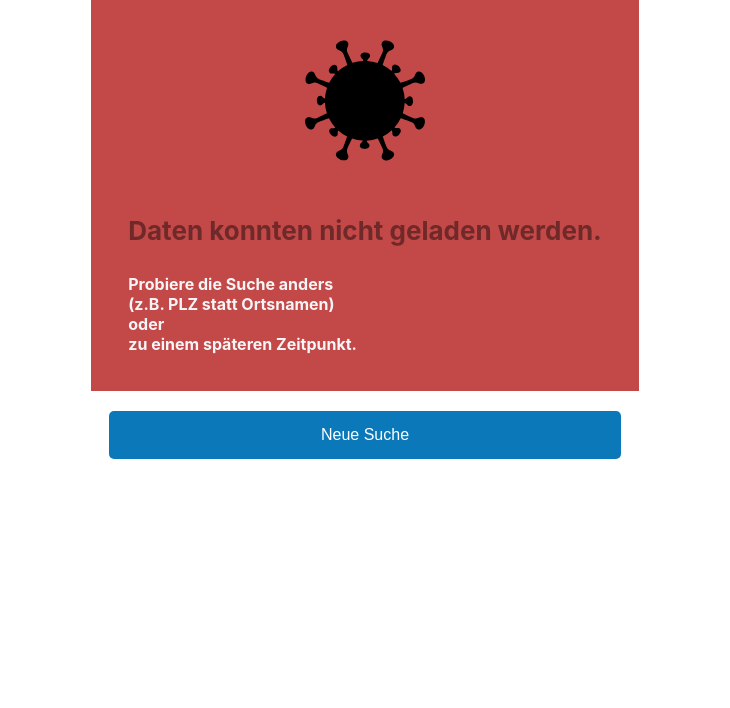
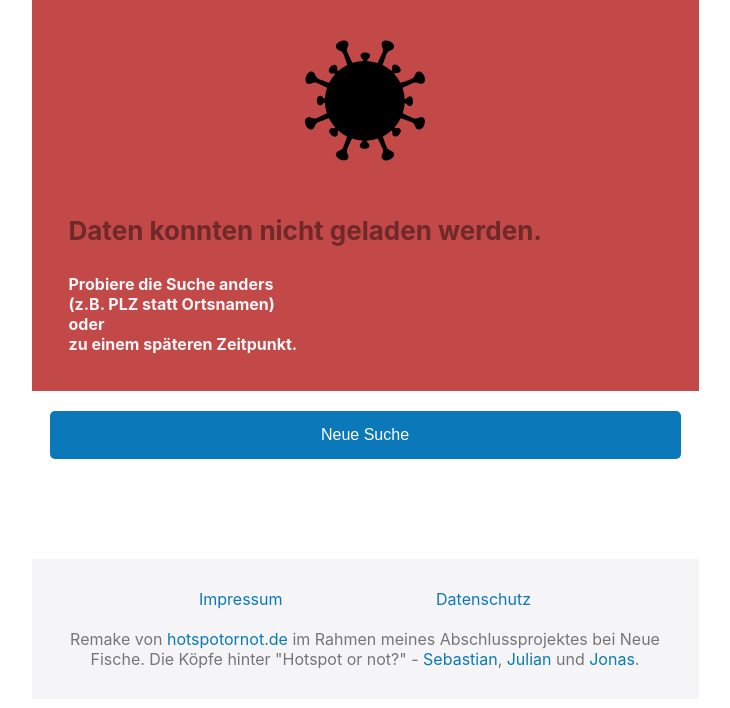
Before and after one commit to JulianBlohm/capstone-project, a React (Create React App) app: page /error in a window 1280 px wide. Shown: the top 708 px of the page, without its empty margins (275-1005 px from the left). Built offline with nearby package versions, Linux system fonts and the light colour scheme.

Commit message:
Integrate footer in app and fix error page

```diff
--- a/src/App.js
+++ b/src/App.js
@@ -9,6 +9,8 @@ import ErrorPage from './ErrorPage'
 import LoadingPage from './LoadingPage'
 import ImpressumPage from './ImpressumPage'
 import DatenschutzPage from './DatenschutzPage'
+import Footer from './components/Footer'
+
 
 function App() {
     const history = useHistory()
@@ -123,6 +125,7 @@ function App() {
                     <DatenschutzPage/>
                 </Route>
             </Switch>
+            <Footer/>
         </AppWrapper>
     )
 }
--- a/src/DatenschutzPage.js
+++ b/src/DatenschutzPage.js
@@ -1,6 +1,5 @@
 import { useEffect } from 'react'
 import styled from 'styled-components/macro'
-import Footer from './components/Footer'
 import { VirusRedIcon } from './lib/Icons'
 import scrollUp from './lib/scrollUp'
 
@@ -88,7 +87,6 @@ function DatenschutzPage() {
                     erhoben werden, erfolgt ebenfalls nicht.
                 </Text>
             </Information>
-            <Footer />
         </PageGrid>
     )
 }
@@ -98,7 +96,7 @@ const PageGrid = styled.div`
 `
 
 const Heading = styled.h1`
-    margin-bottom: 75px;
+    margin-bottom: 25px;
     font-size: 2rem;
     line-height: 1.4;
 `
@@ -120,7 +118,8 @@ const Logo = styled(VirusRedIcon)`
 `
 
 const Information = styled.article`
-    padding: 25px 30px;
+    padding: 25px 30px 100px 30px;
+
 `
 
 const TextHeading = styled.h4`
--- a/src/ErrorPage.js
+++ b/src/ErrorPage.js
@@ -8,7 +8,7 @@ function ErrorPage({ resetSearch }) {
 
     function newSearch() {
         resetSearch()
-        history.push('/')
+        history.replace('/')
     }
 
     return (
@@ -57,7 +57,7 @@ const Logo = styled(VirusWhiteIcon)`
 `
 
 const Navigation = styled.nav`
-    margin: 0 18px;
+    margin: 0 18px 100px 18px;
 `
 
 const Heading = styled.h3`
--- a/src/ImpressumPage.js
+++ b/src/ImpressumPage.js
@@ -1,6 +1,5 @@
 import { useEffect } from 'react'
 import styled from 'styled-components/macro'
-import Footer from './components/Footer'
 import { VirusRedIcon } from './lib/Icons'
 import scrollUp from './lib/scrollUp'
 
@@ -107,7 +106,6 @@ function ImpressumPage() {
                     entfernen.
                 </Text>
             </Information>
-            <Footer />
         </PageGrid>
     )
 }
--- a/src/MainPage.js
+++ b/src/MainPage.js
@@ -3,7 +3,6 @@ import styled from 'styled-components/macro'
 import Form from './components/Form'
 import FAQ from './components/FAQ'
 import Button from './components/Button'
-import Footer from './components/Footer'
 import { VirusRedIcon } from './lib/Icons'
 import { GpsIcon } from './lib/Icons'
 import scrollUp from './lib/scrollUp'
@@ -56,7 +55,6 @@ function MainPage({
             </Search>
 
             <FAQ data={data} />
-            <Footer/>
         </MainPageGrid>
     )
 }
--- a/src/components/Footer.js
+++ b/src/components/Footer.js
@@ -6,7 +6,7 @@ function Footer() {
         <FooterBar>
             <Navigation>
                 <NavLink to="/impressum">Impressum</NavLink>
-                <NavLink>Datenschutz</NavLink>
+                <NavLink to="/datenschutz">Datenschutz</NavLink>
             </Navigation>
 
             <About>
```
